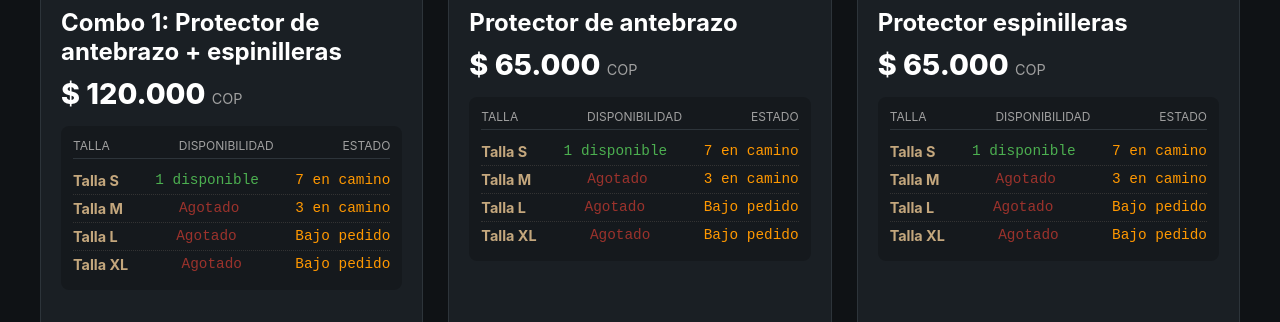
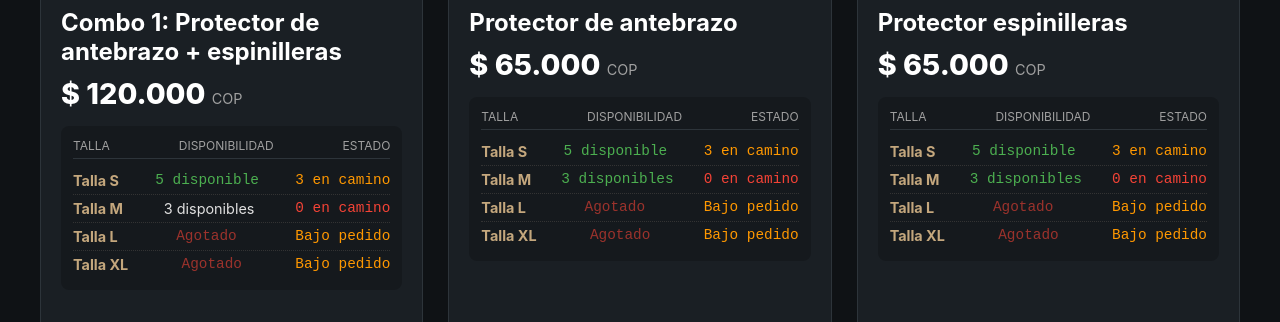
Before and after one commit to joelrhenals/jmsstore, a plain HTML site: page Index.html in a window 1280 px wide. Shown: the part 455-777 px from the top of the page. Drawn offline with Linux system fonts and the light colour scheme.

Commit message:
Update Index.html

```diff
--- a/Index.html
+++ b/Index.html
@@ -164,13 +164,13 @@
 
                     <div class="variant-row">
                         <span class="size-label">Talla S</span>
-                        <span class="stock-count in-stock">1 disponible</span>
-                        <span class="stock-count" style="color: var(--status-order);">7 en camino</span>
+                        <span class="stock-count in-stock">5 disponible</span>
+                        <span class="stock-count" style="color: var(--status-order);">3 en camino</span>
                     </div>
                     <div class="variant-row">
                         <span class="size-label">Talla M</span>
-                        <span class="stock-count out-of-stock">Agotado</span>
-                        <span class="stock-count" style="color: var(--status-order);">3 en camino</span>
+                        <span class="stock-countin-stock">3 disponibles</span>
+                        <span class="stock-count" style="color: var(--status-out);">0 en camino</span>
                     </div>
                     <div class="variant-row">
                         <span class="size-label">Talla L</span>
@@ -204,13 +204,13 @@
 
                     <div class="variant-row">
                         <span class="size-label">Talla S</span>
-                        <span class="stock-count in-stock">1 disponible</span>
-                        <span class="stock-count" style="color: var(--status-order);">7 en camino</span>
+                        <span class="stock-count in-stock">5 disponible</span>
+                        <span class="stock-count" style="color: var(--status-order);">3 en camino</span>
                     </div>
                     <div class="variant-row">
                         <span class="size-label">Talla M</span>
-                        <span class="stock-count out-of-stock">Agotado</span>
-                        <span class="stock-count" style="color: var(--status-order);">3 en camino</span>
+                        <span class="stock-count in-stock">3 disponibles</span>
+                        <span class="stock-count" style="color: var(--status-out);">0 en camino</span>
                     </div>
                     <div class="variant-row">
                         <span class="size-label">Talla L</span>
@@ -244,13 +244,13 @@
 
                      <div class="variant-row">
                         <span class="size-label">Talla S</span>
-                        <span class="stock-count in-stock">1 disponible</span>
-                        <span class="stock-count" style="color: var(--status-order);">7 en camino</span>
+                        <span class="stock-count in-stock">5 disponible</span>
+                        <span class="stock-count" style="color: var(--status-order);">3 en camino</span>
                     </div>
                     <div class="variant-row">
                         <span class="size-label">Talla M</span>
-                        <span class="stock-count out-of-stock">Agotado</span>
-                        <span class="stock-count" style="color: var(--status-order);">3 en camino</span>
+                        <span class="stock-count in-stock">3 disponibles</span>
+                        <span class="stock-count" style="color: var(--status-out);">0 en camino</span>
                     </div>
                     <div class="variant-row">
                         <span class="size-label">Talla L</span>
```
